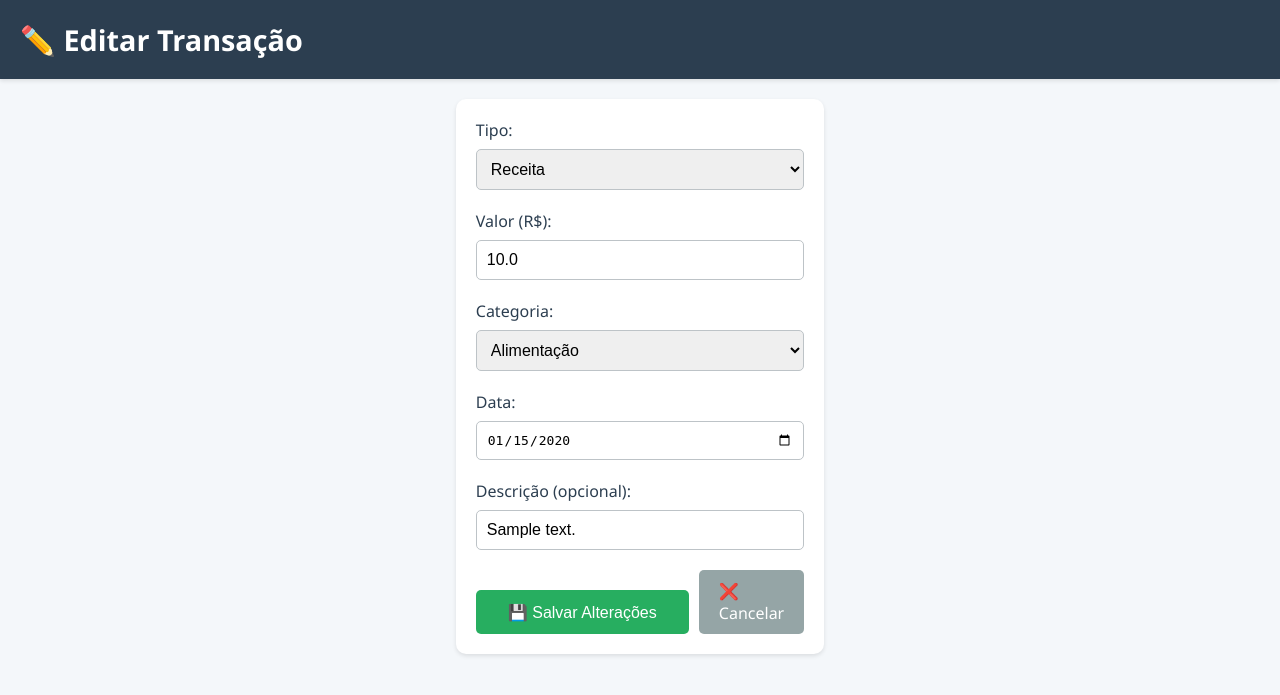
After one commit to inspmarcos25/controle-financeiro, a Flask app: page /edit/1 in a window 1280 px wide. The commit adds this page. Shown: the top 695 px of the page. Run offline with Flask 3, Linux system fonts and the light colour scheme; data comes from the database, SQL or seed files in the repository; tables that the repository leaves empty hold one stand-in row (values such as "Sample post").

Commit message:
Adicionar card de ultimas transacoes com editar e excluir

```diff
--- a/app.py
+++ b/app.py
@@ -68,9 +68,20 @@ def dashboard():
             WHERE t.type='expense'
             GROUP BY c.name
         ''').fetchall()
+
+    # Últimas 10 transações
+    latest_transactions = conn.execute('''
+        SELECT t.id, t.type, t.amount, c.name as category, t.date, t.description
+        FROM transactions t
+        LEFT JOIN categories c ON t.category_id = c.id
+        ORDER BY t.date DESC, t.id DESC
+        LIMIT 10
+    ''').fetchall()
+
     balance = income - expense
     conn.close()
-    return render_template('index.html', income=income, expense=expense, balance=balance, expenses_by_cat=expenses_by_cat)
+    return render_template('index.html', income=income, expense=expense, balance=balance,
+                         expenses_by_cat=expenses_by_cat, latest_transactions=latest_transactions)
 
 @app.route('/add', methods=['GET', 'POST'])
 def add_transaction():
@@ -115,6 +126,42 @@ def add_transaction():
     conn.close()
     return render_template('add_transaction.html', categories=categories)
 
+@app.route('/delete/<int:transaction_id>', methods=['POST'])
+def delete_transaction(transaction_id):
+    conn = get_db()
+    conn.execute('DELETE FROM transactions WHERE id = ?', (transaction_id,))
+    conn.commit()
+    conn.close()
+    return redirect(url_for('dashboard'))
+
+@app.route('/edit/<int:transaction_id>', methods=['GET', 'POST'])
+def edit_transaction(transaction_id):
+    conn = get_db()
+    if request.method == 'POST':
+        type_ = request.form['type']
+        amount = float(request.form['amount'])
+        category_id = int(request.form['category'])
+        date_str = request.form['date']
+        description = request.form.get('description', '')
+
+        conn.execute('UPDATE transactions SET type=?, amount=?, category_id=?, date=?, description=? WHERE id=?',
+                     (type_, amount, category_id, date_str, description, transaction_id))
+        conn.commit()
+        conn.close()
+        return redirect(url_for('dashboard'))
+
+    transaction = conn.execute('''
+        SELECT * FROM transactions WHERE id = ?
+    ''', (transaction_id,)).fetchone()
+
+    categories = conn.execute('SELECT * FROM categories').fetchall()
+    conn.close()
+
+    if not transaction:
+        return redirect(url_for('dashboard'))
+
+    return render_template('edit_transaction.html', transaction=transaction, categories=categories)
+
 @app.route('/api/chart_data')
 def chart_data():
     month = request.args.get('month')
--- a/static/css/style.css
+++ b/static/css/style.css
@@ -385,3 +385,174 @@ button {
 button:hover {
     background-color: #229954;
 }
+
+/* Latest Transactions Section */
+.latest-transactions-section {
+    margin-top: 40px;
+    padding: 20px;
+    background-color: white;
+    border-radius: 10px;
+    box-shadow: 0 2px 4px rgba(0,0,0,0.1);
+}
+
+.latest-transactions-section h2 {
+    margin-top: 0;
+    color: #2c3e50;
+    border-bottom: 2px solid #3498db;
+    padding-bottom: 10px;
+}
+
+.transactions-container {
+    display: grid;
+    gap: 15px;
+    max-height: 500px;
+    overflow-y: auto;
+}
+
+.transaction-card {
+    background-color: #f8f9fa;
+    border-left: 4px solid #3498db;
+    padding: 15px;
+    border-radius: 8px;
+    display: flex;
+    justify-content: space-between;
+    align-items: center;
+    transition: transform 0.2s, box-shadow 0.2s;
+}
+
+.transaction-card:hover {
+    transform: translateX(5px);
+    box-shadow: 0 4px 8px rgba(0,0,0,0.1);
+}
+
+.transaction-card.income {
+    border-left-color: #27ae60;
+    background-color: #f0fdf4;
+}
+
+.transaction-card.expense {
+    border-left-color: #e74c3c;
+    background-color: #fef2f2;
+}
+
+.transaction-header {
+    display: flex;
+    align-items: center;
+    gap: 15px;
+    flex: 1;
+}
+
+.transaction-icon {
+    font-size: 1.5em;
+    min-width: 30px;
+}
+
+.transaction-info {
+    flex: 1;
+}
+
+.transaction-info h3 {
+    margin: 0;
+    font-size: 1em;
+    color: #2c3e50;
+}
+
+.transaction-date {
+    margin: 5px 0 0 0;
+    font-size: 0.85em;
+    color: #7f8c8d;
+}
+
+.transaction-description {
+    margin: 5px 0 0 0;
+    font-size: 0.9em;
+    color: #95a5a6;
+    font-style: italic;
+}
+
+.transaction-amount {
+    font-weight: bold;
+    font-size: 1.1em;
+    min-width: 120px;
+    text-align: right;
+}
+
+.transaction-card.income .transaction-amount {
+    color: #27ae60;
+}
+
+.transaction-card.expense .transaction-amount {
+    color: #e74c3c;
+}
+
+.transaction-actions {
+    display: flex;
+    gap: 10px;
+    margin-left: 20px;
+}
+
+.btn-edit, .btn-delete {
+    background: none;
+    border: none;
+    font-size: 1.2em;
+    cursor: pointer;
+    padding: 5px 10px;
+    border-radius: 5px;
+    transition: background-color 0.2s;
+}
+
+.btn-edit {
+    background-color: rgba(52, 152, 219, 0.1);
+    color: #3498db;
+}
+
+.btn-edit:hover {
+    background-color: rgba(52, 152, 219, 0.3);
+}
+
+.btn-delete {
+    background-color: rgba(231, 76, 60, 0.1);
+    color: #e74c3c;
+}
+
+.btn-delete:hover {
+    background-color: rgba(231, 76, 60, 0.3);
+}
+
+/* Transaction Form */
+.transaction-form {
+    max-width: 500px;
+    margin: 0 auto;
+    padding: 20px;
+    background-color: white;
+    border-radius: 10px;
+    box-shadow: 0 2px 4px rgba(0,0,0,0.1);
+}
+
+.form-group {
+    margin-bottom: 20px;
+}
+
+.form-group label {
+    display: block;
+    margin-bottom: 8px;
+    color: #2c3e50;
+    font-weight: 500;
+}
+
+.form-group input,
+.form-group select {
+    width: 100%;
+    padding: 10px;
+    border: 1px solid #bdc3c7;
+    border-radius: 5px;
+    font-size: 1em;
+    box-sizing: border-box;
+}
+
+.form-group input:focus,
+.form-group select:focus {
+    outline: none;
+    border-color: #3498db;
+    box-shadow: 0 0 5px rgba(52, 152, 219, 0.3);
+}
--- /dev/null
+++ b/templates/edit_transaction.html
@@ -0,0 +1,85 @@
+<!DOCTYPE html>
+<html lang="pt-br">
+<head>
+    <meta charset="UTF-8">
+    <meta name="viewport" content="width=device-width, initial-scale=1.0">
+    <title>Editar Transação</title>
+    <link rel="stylesheet" href="{{ url_for('static', filename='css/style.css') }}">
+</head>
+<body>
+    <header>
+        <h1>✏️ Editar Transação</h1>
+    </header>
+    <div class="main-content">
+        <form method="POST" class="transaction-form">
+            <div class="form-group">
+                <label for="type">Tipo:</label>
+                <select id="type" name="type" required>
+                    <option value="income" {% if transaction.type == 'income' %}selected{% endif %}>Receita</option>
+                    <option value="expense" {% if transaction.type == 'expense' %}selected{% endif %}>Despesa</option>
+                </select>
+            </div>
+
+            <div class="form-group">
+                <label for="amount">Valor (R$):</label>
+                <input type="number" id="amount" name="amount" step="0.01" value="{{ transaction.amount }}" required>
+            </div>
+
+            <div class="form-group">
+                <label for="category">Categoria:</label>
+                <select id="category" name="category" required>
+                    {% for cat in categories %}
+                        <option value="{{ cat.id }}" {% if cat.id == transaction.category_id %}selected{% endif %}>{{ cat.name }}</option>
+                    {% endfor %}
+                </select>
+            </div>
+
+            <div class="form-group">
+                <label for="date">Data:</label>
+                <input type="date" id="date" name="date" value="{{ transaction.date }}" required>
+            </div>
+
+            <div class="form-group">
+                <label for="description">Descrição (opcional):</label>
+                <input type="text" id="description" name="description" value="{{ transaction.description or '' }}">
+            </div>
+
+            <div class="form-actions">
+                <button type="submit" class="btn-primary">💾 Salvar Alterações</button>
+                <a href="/" class="btn-secondary">❌ Cancelar</a>
+            </div>
+        </form>
+    </div>
+
+    <style>
+        .form-actions {
+            display: flex;
+            gap: 10px;
+            margin-top: 20px;
+        }
+        .btn-primary {
+            background-color: #27ae60;
+            color: white;
+            padding: 10px 20px;
+            border: none;
+            border-radius: 5px;
+            cursor: pointer;
+            font-size: 1em;
+        }
+        .btn-primary:hover {
+            background-color: #229954;
+        }
+        .btn-secondary {
+            background-color: #95a5a6;
+            color: white;
+            padding: 10px 20px;
+            border-radius: 5px;
+            text-decoration: none;
+            display: inline-block;
+        }
+        .btn-secondary:hover {
+            background-color: #7f8c8d;
+        }
+    </style>
+</body>
+</html>
```
Also changed, not shown: clean_db.py (added, +16 -0 lines), templates/index.html (+33 -0 lines).
